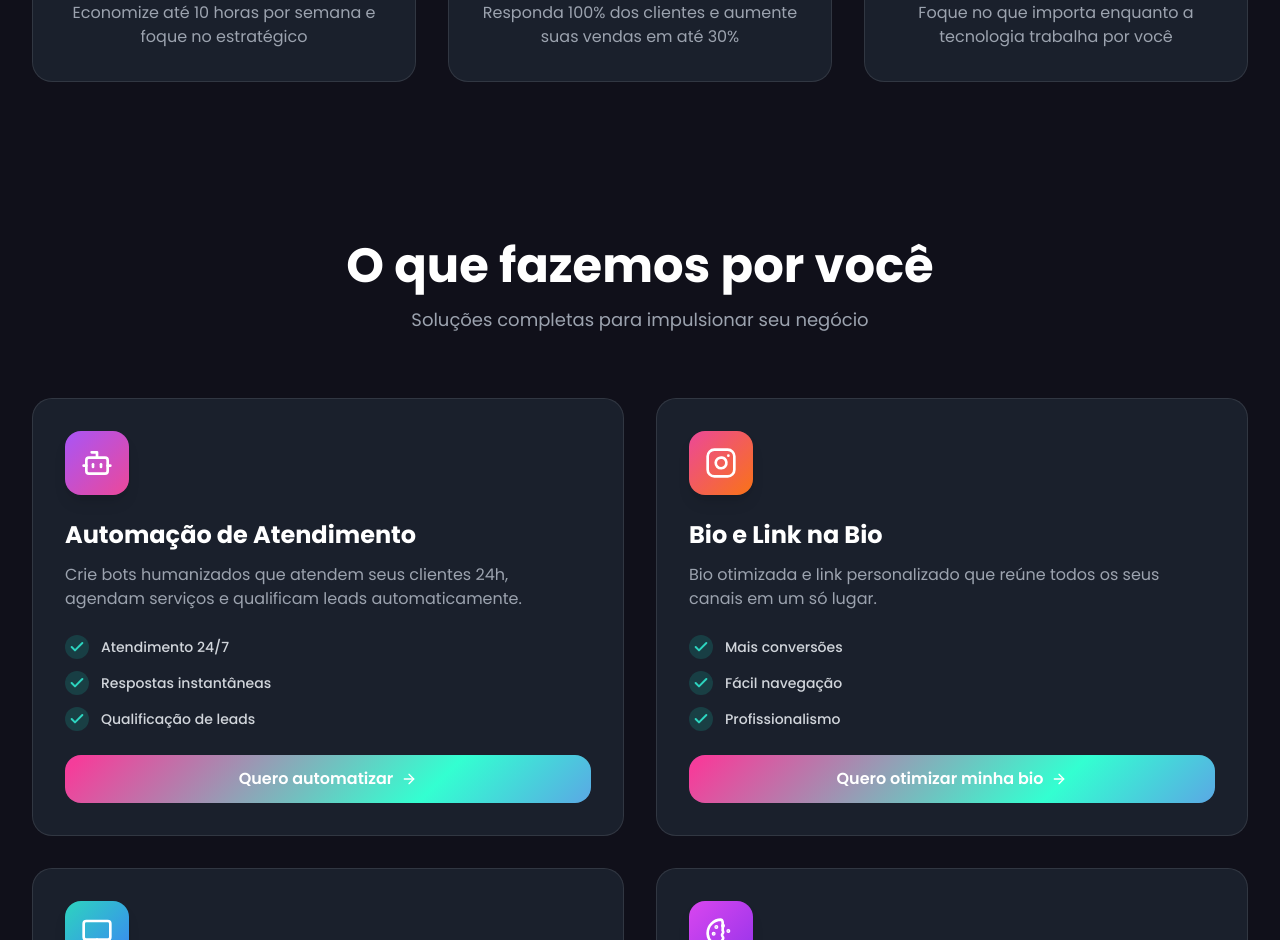
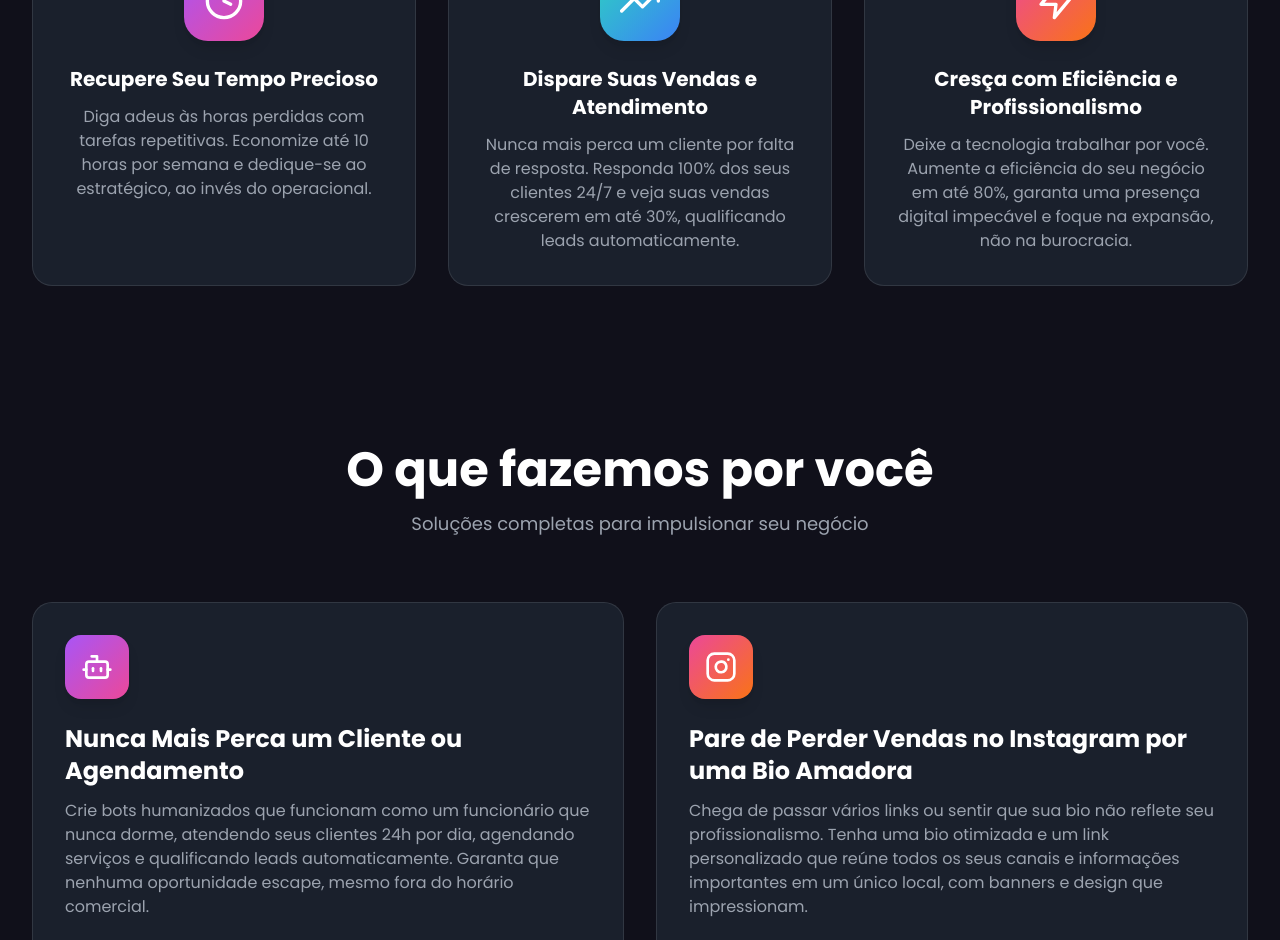
Before and after one commit to dmmoraes/caixa_criativa, a React (Vite) app: page / in a window 1280 px wide. Shown: the part 1860-2800 px from the top of the page. Built offline with nearby package versions, Linux system fonts and the light colour scheme; no server answers.

Commit message:
ajuste-textos

```diff
--- a/components/BenefitsSection.tsx
+++ b/components/BenefitsSection.tsx
@@ -8,20 +8,20 @@ import { useTheme } from '../contexts/ThemeContext';
 const benefits = [
   {
     icon: ClockIcon,
-    title: 'Economize tempo',
-    description: 'Economize até 10 horas por semana e foque no estratégico',
+    title: 'Recupere Seu Tempo Precioso',
+    description: 'Diga adeus às horas perdidas com tarefas repetitivas. Economize até 10 horas por semana e dedique-se ao estratégico, ao invés do operacional.',
     color: 'from-purple-500 to-pink-500',
   },
   {
     icon: TrendingUpIcon,
-    title: 'Aumente conversões',
-    description: 'Responda 100% dos clientes e aumente suas vendas em até 30%',
+    title: 'Dispare Suas Vendas e Atendimento',
+    description: 'Nunca mais perca um cliente por falta de resposta. Responda 100% dos seus clientes 24/7 e veja suas vendas crescerem em até 30%, qualificando leads automaticamente.',
     color: 'from-teal-400 to-blue-500',
   },
   {
     icon: ZapIcon,
-    title: 'Cresça com eficiência',
-    description: 'Foque no que importa enquanto a tecnologia trabalha por você',
+    title: 'Cresça com Eficiência e Profissionalismo',
+    description: 'Deixe a tecnologia trabalhar por você. Aumente a eficiência do seu negócio em até 80%, garanta uma presença digital impecável e foque na expansão, não na burocracia.',
     color: 'from-pink-500 to-orange-500',
   },
 ];
@@ -46,11 +46,9 @@ const BenefitsSection: React.FC = () => {
       <div className="max-w-7xl mx-auto">
         <AnimateOnScroll className="text-center mb-16">
           <h2 className="text-3xl md:text-4xl lg:text-5xl font-bold text-white mb-4">
-            Por que automatizar seu negócio?
-          </h2>
+            Pare de Trabalhar no Escuro: A Automação que Entrega Resultados Reais</h2>
           <p className="text-lg text-gray-400 max-w-2xl mx-auto">
-            Descubra como a automação pode transformar sua empresa
-          </p>
+            Nunca mais perca uma venda por não atender o WhatsApp. Converta 100% dos contatos, 24h por dia, e aumente suas vendas com um atendimento que não dorme.          </p>
         </AnimateOnScroll>
 
         <div className="grid md:grid-cols-3 gap-8">
--- a/components/BlogTeaserSection.tsx
+++ b/components/BlogTeaserSection.tsx
@@ -22,7 +22,7 @@ const blogPosts = [
 
 const BlogTeaserSection: React.FC = () => {
   return (
-    <section className="py-20 px-4 sm:px-6 lg:px-8">
+    <section className="hidden py-20 px-4 sm:px-6 lg:px-8">
       <div className="max-w-7xl mx-auto">
         <AnimateOnScroll className="text-center mb-16">
           <h2 className="text-3xl md:text-4xl lg:text-5xl font-bold text-white mb-4">
--- a/components/EnergyRobotIllustration.tsx
+++ b/components/EnergyRobotIllustration.tsx
@@ -3,7 +3,7 @@ import React from 'react';
 export const EnergyRobotIllustration: React.FC<React.SVGProps<SVGSVGElement>> = (props) => {
   return (
     <svg viewBox="0 0 200 200" xmlns="http://www.w3.org/2000/svg" role="img" {...props}>
-      <title>Ilustração de um robô de energia amigável</title>
+      <title>Ilustração robô Caixa Criativa</title>
       <defs>
         {/* Gradiente global (continua igual para corpo, mãos, core, etc.) */}
         <linearGradient id="aurora-gradient-robot" x1="0%" y1="0%" x2="100%" y2="100%">
--- a/components/LeadMagnetSection.tsx
+++ b/components/LeadMagnetSection.tsx
@@ -14,7 +14,7 @@ const LeadMagnetSection: React.FC = () => {
   };
 
   return (
-    <section className="py-20 px-4 sm:px-6 lg:px-8">
+    <section className="hidden py-20 px-4 sm:px-6 lg:px-8">
       <div className="max-w-4xl mx-auto">
         <AnimateOnScroll>
           <div className="flex flex-col md:flex-row gap-8 items-center aurora-card p-8 sm:p-12 overflow-hidden">
--- a/components/ServicesSection.tsx
+++ b/components/ServicesSection.tsx
@@ -9,36 +9,36 @@ import AnimateOnScroll from './AnimateOnScroll';
 const services = [
   {
     icon: ChatBotIcon,
-    title: 'Automação de Atendimento',
+    title: 'Nunca Mais Perca um Cliente ou Agendamento',
     description:
-      'Crie bots humanizados que atendem seus clientes 24h, agendam serviços e qualificam leads automaticamente.',
-    benefits: ['Atendimento 24/7', 'Respostas instantâneas', 'Qualificação de leads'],
-    cta: 'Quero automatizar',
+      'Crie bots humanizados que funcionam como um funcionário que nunca dorme, atendendo seus clientes 24h por dia, agendando serviços e qualificando leads automaticamente. Garanta que nenhuma oportunidade escape, mesmo fora do horário comercial.',
+    benefits: ['Atendimento Ininterrupto 24/7', 'Respostas Instantâneas e Precisas', 'Qualificação Automática de Leads'],
+    cta: 'Quero Automatizar Meu Atendimento',
     color: 'from-purple-500 to-pink-500',
   },
   {
     icon: InstagramIcon,
-    title: 'Bio e Link na Bio',
+    title: 'Pare de Perder Vendas no Instagram por uma Bio Amadora',
     description:
-      'Bio otimizada e link personalizado que reúne todos os seus canais em um só lugar.',
-    benefits: ['Mais conversões', 'Fácil navegação', 'Profissionalismo'],
-    cta: 'Quero otimizar minha bio',
+      'Chega de passar vários links ou sentir que sua bio não reflete seu profissionalismo. Tenha uma bio otimizada e um link personalizado que reúne todos os seus canais e informações importantes em um único local, com banners e design que impressionam.',
+    benefits: ['Mais Conversões e Engajamento', 'Navegação Intuitiva e Fácil', 'Imagem Profissional e Coesa'],
+    cta: 'Quero Otimizar Meu Instagram',
     color: 'from-pink-500 to-orange-500',
   },
   {
     icon: WebsiteIcon,
-    title: 'Sites e Landing Pages',
-    description: 'Sites responsivos e landing pages focadas em converter visitantes em clientes.',
-    benefits: ['Presença digital', 'Design moderno', 'Foco em conversão'],
-    cta: 'Quero um site',
+    title: 'Sites e Landing Pages que Convertem Visitas em Clientes',
+    description: 'Acabe com a sensação de amadorismo e conquiste a confiança dos seus clientes. Desenvolvemos sites responsivos e landing pages com design moderno, focados em transformar visitantes em clientes fiéis, garantindo uma presença digital profissional e eficaz.',
+    benefits: ['Presença Digital de Impacto', 'Design Moderno e Responsivo', 'Foco Total na Conversão'],
+    cta: 'Quero um Site Profissional',
     color: 'from-teal-400 to-blue-500',
   },
   {
     icon: PaletteIcon,
-    title: 'Logos e Identidade Visual',
-    description: 'Logos personalizados que representam sua marca e criam identidade profissional.',
-    benefits: ['Destaque no mercado', 'Identidade consistente', 'Profissionalismo'],
-    cta: 'Quero um logo',
+    title: 'Sua Marca, Sua Identidade Precisam Deixam uma Impressão Duradoura',
+    description: 'Sua logo não é apenas uma imagem; é a alma da sua marca. Criamos logos personalizados e identidade visual completa que representam a essência do seu negócio, garantindo profissionalismo e destaque em um mercado competitivo. Mostre aos seus clientes que você se preocupa com cada detalhe.',
+    benefits: ['Destaque e Reconhecimento no Mercado', 'Identidade Visual Consistente', 'Profissionalismo em Cada Detalhe'],
+    cta: 'Quero um Logo Exclusivo',
     color: 'from-fuchsia-500 to-purple-600',
   },
 ];
--- a/components/TestimonialsSection.tsx
+++ b/components/TestimonialsSection.tsx
@@ -12,28 +12,28 @@ const sectors = [
     icon: ScissorsIcon,
     color: 'from-pink-500 to-fuchsia-500',
     description:
-      'Como a Ana, que automatizou seus agendamentos e nunca mais perdeu cliente por não conseguir atender o telefone.',
+      'Automatize seus agendamentos e nunca mais perca clientes por não conseguir atender o WhatsApp.',
   },
   {
     name: 'Serviços Locais',
     icon: ZapIcon,
     color: 'from-purple-500 to-pink-500',
     description:
-      'Como o Pedro, eletricista, que agora qualifica seus clientes via bot e envia orçamentos muito mais rápido.',
+      'Qualifique seus clientes via bot e envie orçamentos muito mais rápido.',
   },
   {
     name: 'Cafés & Restaurantes',
     icon: CoffeeIcon,
     color: 'from-yellow-500 to-orange-500',
     description:
-      'Como a Cafeteria Aconchego, que usa um bot para receber pedidos e reservas, otimizando o fluxo da cozinha.',
+      'Use um bot para receber pedidos e reservas, otimizando o fluxo da cozinha.',
   },
   {
     name: 'Lojas Online',
     icon: StorefrontIcon,
     color: 'from-teal-400 to-blue-500',
     description:
-      'Como a loja da Bia, que agora oferece suporte 24h e rastreamento de pedidos de forma automática.',
+      'Ofereça suporte 24h e rastreamento de pedidos de forma automática.',
   },
 ];
 
@@ -83,10 +83,10 @@ const TestimonialsSection: React.FC = () => {
             </AnimateOnScroll>
           ))}
         </div>
-        <AnimateOnScroll className="text-center mt-16">
+        {/* <AnimateOnScroll className="text-center mt-16">
             <h3 className="text-xl font-bold text-white">Em breve, depoimentos reais.</h3>
             <p className="text-gray-400 mt-2">Seja um dos nossos primeiros casos de sucesso e ganhe um bônus especial!</p>
-        </AnimateOnScroll>
+        </AnimateOnScroll> */}
       </div>
     </section>
   );
```
Also changed, not shown: components/HeroSection.tsx (line endings or trailing spaces), components/Landing.tsx (line endings or trailing spaces).
